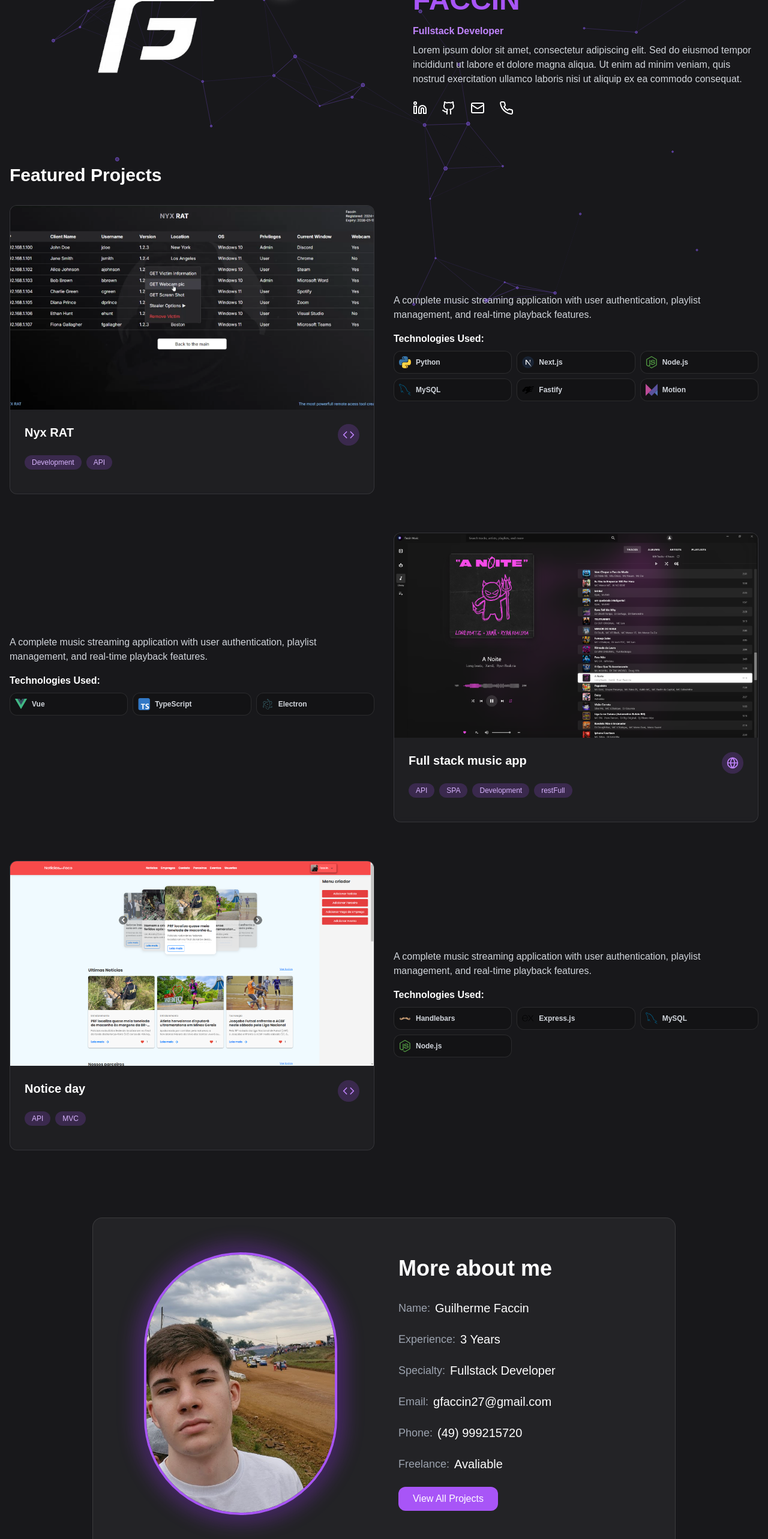
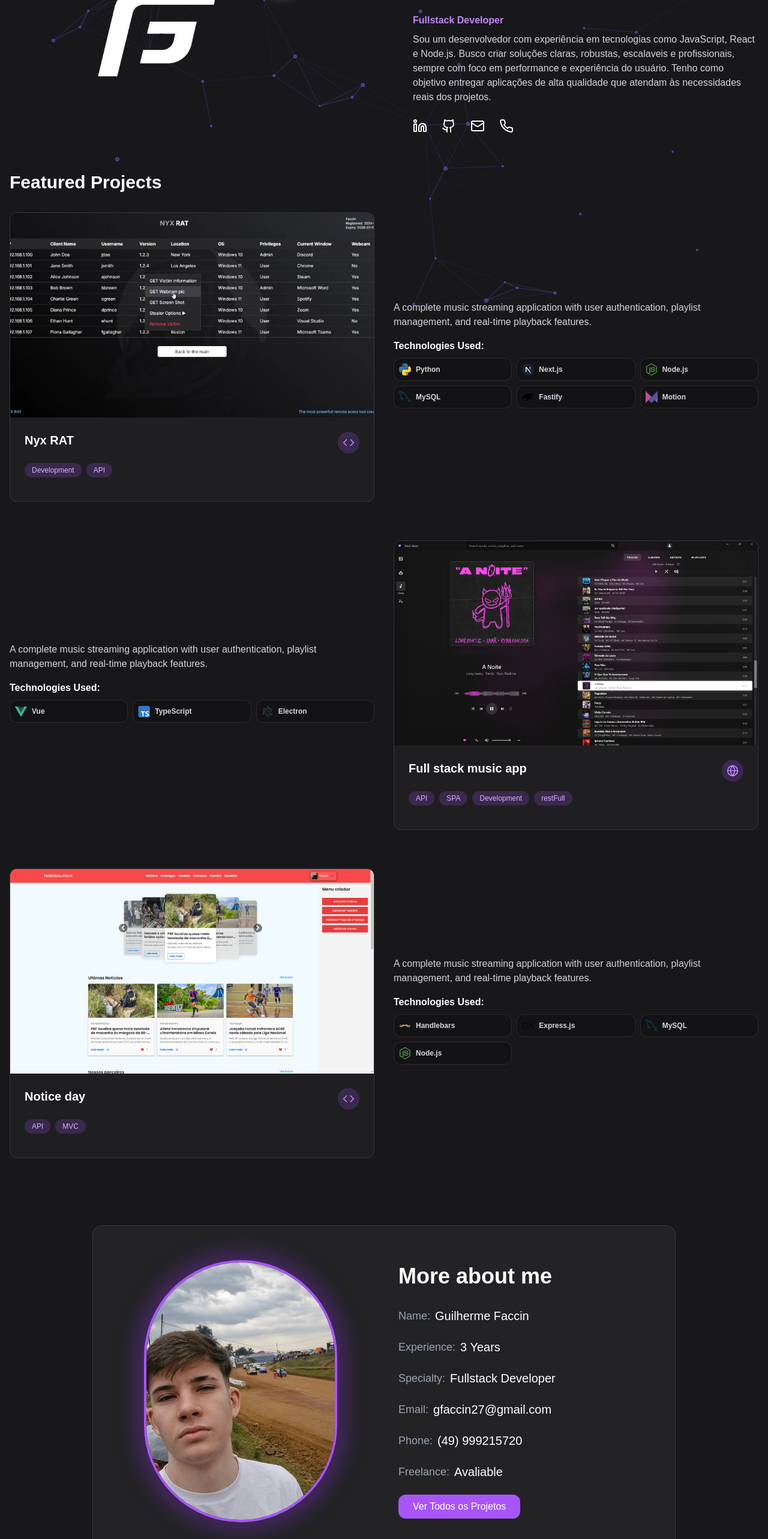
Before and after one commit to Faccin27/portfolio2.0, a Next.js app: page / in a window 1280 px wide. Shown: the part 234-2800 px from the top of the page at 60% size. Built offline with nearby package versions, Linux system fonts and the light colour scheme.

Commit message:
fix: responsivity on more about me

```diff
--- a/src/components/hero.tsx
+++ b/src/components/hero.tsx
@@ -346,10 +346,12 @@ export default function Component() {
                   isDarkMode ? "text-gray-300" : "text-gray-600"
                 }`}
               >
-                Lorem ipsum dolor sit amet, consectetur adipiscing elit. Sed do
-                eiusmod tempor incididunt ut labore et dolore magna aliqua. Ut
-                enim ad minim veniam, quis nostrud exercitation ullamco laboris
-                nisi ut aliquip ex ea commodo consequat.
+                Sou um desenvolvedor com experiência em tecnologias como
+                JavaScript, React e Node.js. Busco criar soluções claras,
+                robustas, escalaveis e profissionais, sempre com foco em
+                performance e experiência do usuário. Tenho como objetivo
+                entregar aplicações de alta qualidade que atendam às
+                necessidades reais dos projetos.
               </p>
               <div className="flex space-x-6">
                 {socialLinks.map(({ Icon, href }, index) => (
@@ -580,18 +582,18 @@ export default function Component() {
                         { label: "Freelance", value: "Avaliable" },
                       ].map((item, index) => (
                         <div
-                          key={index}
-                          className="flex items-center space-x-2"
+                        key={index}
+                        className="flex flex-col sm:flex-row sm:items-center sm:space-x-2"
+                      >
+                        <p
+                          className={`text-base sm:text-lg ${
+                            isDarkMode ? "text-gray-400" : "text-gray-600"
+                          }`}
                         >
-                          <p
-                            className={`text-lg ${
-                              isDarkMode ? "text-gray-400" : "text-gray-600"
-                            }`}
-                          >
                             {item.label}:
                           </p>
                           <p
-                            className={`text-xl font-medium ${
+                            className={`text-lg sm:text-xl font-medium ${
                               isDarkMode ? "text-white" : "text-gray-900"
                             }`}
                           >
@@ -604,20 +606,22 @@ export default function Component() {
                   <motion.div
                     whileHover={{ scale: 1.02 }}
                     whileTap={{ scale: 0.98 }}
+                    className="mt-6 md:mt-8"
                   >
                     <a
                       href="https://github.com/Faccin27"
                       target="_blank"
                       rel="noopener noreferrer"
+                      className="inline-block w-full sm:w-auto"
                     >
                       <button
-                        className={`px-6 py-2 rounded-xl cursor-pointer ${
+                        className={`w-full sm:w-auto px-6 py-2 rounded-xl cursor-pointer ${
                           isDarkMode
                             ? "bg-purple-500 hover:bg-purple-600"
                             : "bg-purple-600 hover:bg-purple-700"
                         } text-white transition-colors duration-300`}
                       >
-                        View All Projects
+                        Ver Todos os Projetos
                       </button>
                     </a>
                   </motion.div>
```
